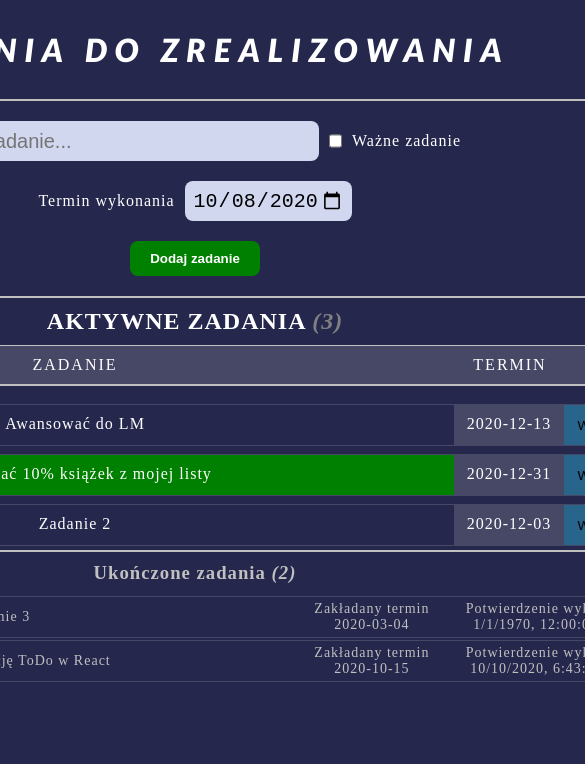
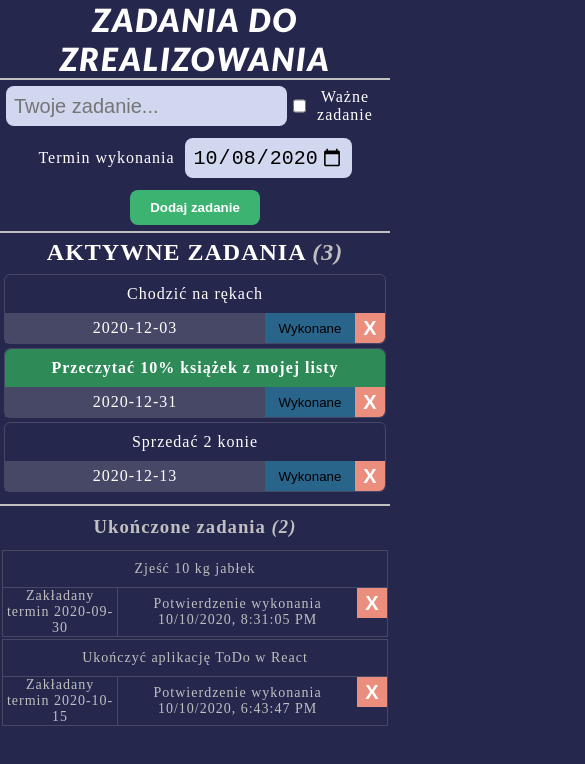
Before and after one commit to Zyar3k/todo_react_app, a React (Create React App) app: page / in a window 390 px wide. Shown: the top 764 px of the page, 585 px wide, since content can reach past the window. Built offline with nearby package versions, Linux system fonts and the light colour scheme.

Commit message:
Edit styles & add rwd

```diff
--- a/src/components/AddTask/AddTask.scss
+++ b/src/components/AddTask/AddTask.scss
@@ -1,3 +1,5 @@
+@import "../../settings.scss";
+
 .addTask {
   padding: 10px 0;
   display: flex;
@@ -13,11 +15,10 @@
     border-radius: 8px;
     padding: 8px;
     border: none;
-    background: rgb(210, 215, 240);
+    background: $inputBgdColor;
 
     &:focus {
-      color: white;
-      background: rgba(128, 128, 128, 0.486);
+      background: $sectionColor;
       outline: none;
       font-weight: bold;
     }
@@ -41,12 +42,13 @@
 
     label {
       cursor: pointer;
+      transition: $transition;
       input {
         margin-right: 10px;
       }
 
       &:hover {
-        text-shadow: 0 0 2px white, 0 0 6px white, 0 0 10px white;
+        text-shadow: $txtShadow;
       }
     }
   }
@@ -57,30 +59,55 @@
       input {
         margin-left: 10px;
       }
+      transition: $transition;
     }
 
     &:hover {
       label {
-        text-shadow: 0 0 2px white, 0 0 6px white, 0 0 10px white;
+        text-shadow: $txtShadow;
       }
     }
   }
 
   .btnWrapper {
-    // background: grey;
-
     button {
-      cursor: pointer;
       padding: 10px 20px;
-      background: green;
       border: none;
       border-radius: 8px;
       font-weight: bold;
-      color: white;
+      color: $textColor;
+      transition: $transition;
+      background: $btnAddImpColor;
 
       &:hover {
-        text-shadow: 0 0 2px white, 0 0 6px white, 0 0 10px white;
+        background: $btnAddImpColorHov;
       }
     }
   }
 }
+
+@media (max-width: 992px) {
+  .addTask {
+    padding: 0 6px;
+
+    div {
+      margin: 6px 0;
+    }
+
+    input {
+      border-radius: 8px;
+    }
+
+    label {
+      padding: 0 6px;
+    }
+
+    .inputWrapper {
+      label {
+        input {
+          margin-right: 6px;
+        }
+      }
+    }
+  }
+}
--- a/src/components/App/App.js
+++ b/src/components/App/App.js
@@ -11,43 +11,38 @@ class App extends React.Component {
         id: 0,
         text: "Przeczytać 10% książek z mojej listy",
         date: "2020-12-31",
-        highImportant: true,
         important: true,
         active: true,
         finishDate: null,
       },
       {
         id: 1,
-        text: "Awansować do LM",
+        text: "Sprzedać 2 konie",
         date: "2020-12-13",
-        highImportant: false,
         important: false,
         active: true,
         finishDate: null,
       },
       {
         id: 2,
-        text: "Zadanie 2",
+        text: "Chodzić na rękach",
         date: "2020-12-03",
-        highImportant: false,
         important: false,
         active: true,
         finishDate: null,
       },
       {
         id: 3,
-        text: "Zadanie 3",
-        date: "2020-03-04",
-        highImportant: false,
+        text: "Zjeść 10 kg jabłek",
+        date: "2020-09-30",
         important: false,
         active: false,
-        finishDate: null,
+        finishDate: '10.10.2020, 20:31:05',
       },
       {
         id: 4,
         text: "Ukończyć aplikację ToDo w React",
         date: "2020-10-15",
-        highImportant: true,
         important: false,
         active: false,
         finishDate: '10.10.2020, 18:43:47',
@@ -79,7 +74,6 @@ class App extends React.Component {
 
 
   addNewTask = (text, date, important) => {
-    console.log("dodany obiekt");
     const task = {
       id: this.counter,
       text,
@@ -99,7 +93,7 @@ class App extends React.Component {
   }
   render() {
     return (
-      <div className="App">
+      <div className="app">
         <h1>Zadania do zrealizowania</h1>
         <AddTask add={this.addNewTask} />
         <TaskList
--- a/src/components/App/App.scss
+++ b/src/components/App/App.scss
@@ -1,20 +1,27 @@
-.App {
+@import "../../settings.scss";
+
+.app {
   text-align: center;
-  //   display: flex;
-  // align-items: center;
-
-  // border: 2px solid black;
-  // max-width: 50%;
   width: 1000px;
 
   h1 {
-    // background: red;
     padding: 30px 0;
     text-transform: uppercase;
     font-family: "Lato", sans-serif;
     font-weight: bolder;
     letter-spacing: 8px;
-    color: white;
-    border-bottom: 2px solid silver;
+    border-bottom: 2px solid $sectionColor;
   }
 }
+
+@media (max-width: 992px) {
+  .app {
+    width: 100vw;
+
+    h1 {
+      padding: 0;
+      letter-spacing: 2px;
+      border-bottom: 2px solid $sectionColor;
+    }
+  }
+}
--- a/src/components/Task/Task.js
+++ b/src/components/Task/Task.js
@@ -3,7 +3,7 @@ import "./Task.scss";
 
 const Task = (props) => {
 
-  const importantStyle = { background: "green" };
+  const importantStyle = { background: "#2e8b57", fontWeight: "bold"};
 
   const {
     text,
@@ -42,11 +42,14 @@ const Task = (props) => {
     return (
       <div className="doneTaskBox">
         <div className="text">{text}</div>
-        <div className="date">Zakładany termin {date}</div>
-        <div className="confirmDate">Potwierdzenie wykonania {finishTask}</div>
-        <button onClick={() => props.delete(id)} className="deleteBtn">
-          X
-        </button>
+        <div className='taskInfo'>
+
+          <div className="date">Zakładany termin {date}</div>
+          <div className="confirmDate">Potwierdzenie wykonania {finishTask}</div>
+          <button onClick={() => props.delete(id)} className="deleteBtn">
+            X
+          </button>
+        </div>
       </div>
     );
   }
--- a/src/components/Task/Task.scss
+++ b/src/components/Task/Task.scss
@@ -1,9 +1,10 @@
+@import "../../settings.scss";
+
 .taskBox {
-  // background: grey;
   margin: 4px 0;
   display: flex;
   justify-content: space-around;
-  border: 1px solid #464866;
+  border: 1px solid $rowDateColor;
   border-radius: 6px;
 
   .text {
@@ -11,21 +12,19 @@
     text-align: center;
     justify-content: center;
     width: calc(100% - 240px);
-    // border: 1px solid black;
     padding: 10px;
   }
 
   .utility {
     display: flex;
-    // width: 20%;
 
     .btnDone {
       padding: 0 10px;
       width: 90px;
-      transition: 0.5s all ease-in-out;
-      background: #29648a;
+      transition: $transition;
+      background: $btnDoneColor;
       &:hover {
-        background: #2e9cca;
+        background: $btnDoneColorHov;
       }
     }
 
@@ -36,8 +35,11 @@
 
     .dateActiv {
       width: 110px;
-      background: #464866;
+      background: $rowDateColor;
       padding: 10px;
+      display: flex;
+      align-items: center;
+      justify-content: center;
     }
   }
 }
@@ -49,19 +51,19 @@ button {
 .deleteBtn {
   width: 40px;
   height: 40px;
-  background: rgb(235, 142, 126);
+  background: $btnDelColor;
   font-weight: bold;
   font-size: 20px;
-  color: white;
-  transition: 0.5s all ease-in-out;
+  color: $textColor;
+  transition: $transition;
 
   &:hover {
-    background: red;
+    background: $btnDelColorHov;
   }
 }
 
 .doneTaskBox {
-  border: 1px solid #464866;
+  border: 1px solid $rowDateColor;
   margin: 2px 0;
   display: flex;
   align-items: center;
@@ -71,10 +73,72 @@ button {
     width: calc(100% - 370px);
   }
 
-  .date {
-    width: 150px;
-  }
-  .confirmDate {
-    width: 220px;
+  .taskInfo {
+    display: flex;
+
+    .date {
+      display: flex;
+      justify-content: center;
+      align-items: center;
+      width: 150px;
+    }
+    .confirmDate {
+      display: flex;
+      justify-content: center;
+      align-items: center;
+      width: 220px;
+    }
   }
 }
+
+@media (max-width: 992px) {
+  .taskBox {
+    margin: 2px 4px;
+    flex-direction: column;
+
+    .text {
+      justify-content: center;
+      width: 100%;
+      border-top-right-radius: 6px;
+      border-top-left-radius: 6px;
+    }
+
+    .utility {
+      .deleteBtn {
+        border-top-right-radius: 0;
+      }
+
+      .dateActiv {
+        width: calc(100% - 120px);
+        padding: 0;
+      }
+    }
+  }
+  .deleteBtn {
+    width: 30px;
+    height: 30px;
+  }
+
+  .doneTaskBox {
+    margin: 2px;
+    flex-direction: column;
+
+    .text {
+      padding: 10px 0;
+      width: 100%;
+      border-bottom: 1px solid $rowDateColor;
+    }
+
+    .taskInfo {
+      justify-content: space-around;
+      width: 100%;
+      .date {
+        width: 30%;
+        border-right: 1px solid $rowDateColor;
+      }
+      .confirmDate {
+        width: calc(70% - 30px);
+      }
+    }
+  }
+}
--- a/src/components/TaskList/TaskList.scss
+++ b/src/components/TaskList/TaskList.scss
@@ -1,24 +1,26 @@
+@import "../../settings.scss";
+
 .activeTasks {
   display: flex;
   flex-direction: column;
-  border-bottom: 2px solid silver;
+  border-bottom: 2px solid $sectionColor;
+
   .addTaskInfo {
     text-shadow: 0 0 4px black, 0 0 2px white, 0 0 6px white, 0 0 10px white;
     letter-spacing: 6px;
   }
   h2 {
-    border-top: 2px solid silver;
+    border-top: 2px solid $sectionColor;
     text-transform: uppercase;
-    color: white;
     padding: 10px 0;
 
     em {
-      color: grey;
+      color: $sectionColor;
     }
 
     &:hover {
       em {
-        color: white;
+        color: $textColor;
       }
     }
   }
@@ -26,10 +28,10 @@
   .infoRow {
     display: flex;
     text-transform: uppercase;
-    border-top: 1px solid silver;
-    border-bottom: 2px solid silver;
+    border-top: 1px solid $sectionColor;
+    border-bottom: 2px solid $sectionColor;
     letter-spacing: 2px;
-    background: #464866;
+    background: $rowDateColor;
     margin-bottom: 14px;
 
     div {
@@ -51,8 +53,21 @@
 }
 
 .doneTasks {
-  color: silver;
+  color: $sectionColor;
   h3 {
     padding: 10px 0;
   }
 }
+
+@media (max-width: 992px) {
+  .activeTasks {
+    padding-bottom: 10px;
+    h2 {
+      padding: 6px 0;
+    }
+
+    .infoRow {
+      display: none;
+    }
+  }
+}
--- a/src/index.scss
+++ b/src/index.scss
@@ -1,3 +1,5 @@
+@import "./settings.scss";
+
 * {
   margin: 0;
   padding: 0;
@@ -8,12 +10,7 @@ body {
   display: flex;
   align-items: center;
   justify-content: center;
-  background: #25274D;
-  color: white;
+  background: $darkColor;
+  color: $textColor;
   letter-spacing: 1px;
 }
-
-
-// font-family: 'Amatic SC', cursive;
-// font-family: 'Courgette', cursive;
-// font-family: 'Lato', sans-serif;
--- /dev/null
+++ b/src/settings.scss
@@ -0,0 +1,13 @@
+$darkColor: #25274d;
+$textColor: white;
+$rowDateColor: #464866;
+$btnDoneColor: #29648a;
+$btnDoneColorHov: #2e9cca;
+$btnDelColor: #eb8e7e;
+$btnDelColorHov: #ff0000;
+$transition: 0.5s all ease-in-out;
+$inputBgdColor: #d2d7f0;
+$txtShadow: 0 0 2px white, 0 0 6px white, 0 0 10px white;
+$sectionColor: #c0c0c0;
+$btnAddImpColor:  #3cb371;
+$btnAddImpColorHov: #2e8b57;
```
